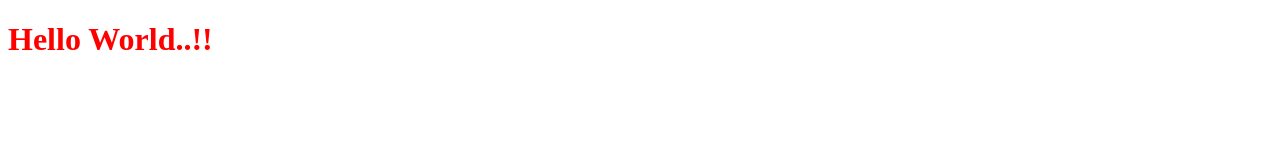
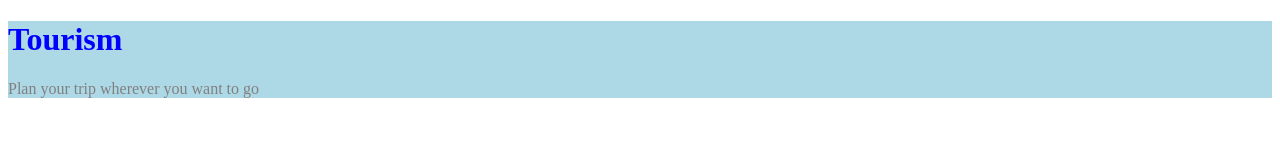
Before and after one commit to Sandhyodip/STATIC_WEBSITE_CCBP, a plain HTML site: page index.html in a window 1280 px wide. Drawn offline with Linux system fonts and the light colour scheme; a web font is replaced by a local one.

Commit message:
Static Website

```diff
--- a/index.html
+++ b/index.html
@@ -7,6 +7,9 @@
     <link rel="stylesheet" href="styleSheet.css">
 </head>
 <body>
-    <h1 class="heading">Hello World..!!</h1>
+    <div class="card">
+        <h1 class="main-heading">Tourism</h1>
+        <p class="paragraph">Plan your trip wherever you want to go</p>
+    </div>
 </body>
 </html>
--- a/styleSheet.css
+++ b/styleSheet.css
@@ -1,3 +1,11 @@
-.heading{
-    color: red;
-}
+@import url("https://fonts.googleapis.com/css2?family=Bree+Serif&family=Caveat:wght@400;700&family=Lobster&family=Monoton&family=Open+Sans:ital,wght@0,400;0,700;1,400;1,700&family=Playfair+Display+SC:ital,wght@0,400;0,700;1,700&family=Playfair+Display:ital,wght@0,400;0,700;1,700&family=Roboto:ital,wght@0,400;0,700;1,400;1,700&family=Source+Sans+Pro:ital,wght@0,400;0,700;1,700&family=Work+Sans:ital,wght@0,400;0,700;1,700&display=swap");
+
+.main-heading {
+    color: blue;
+  }
+  .paragraph {
+    color: grey;
+  }
+  .card {
+    background-color: lightblue;
+  }
```
Also changed, not shown: 1 other file.
